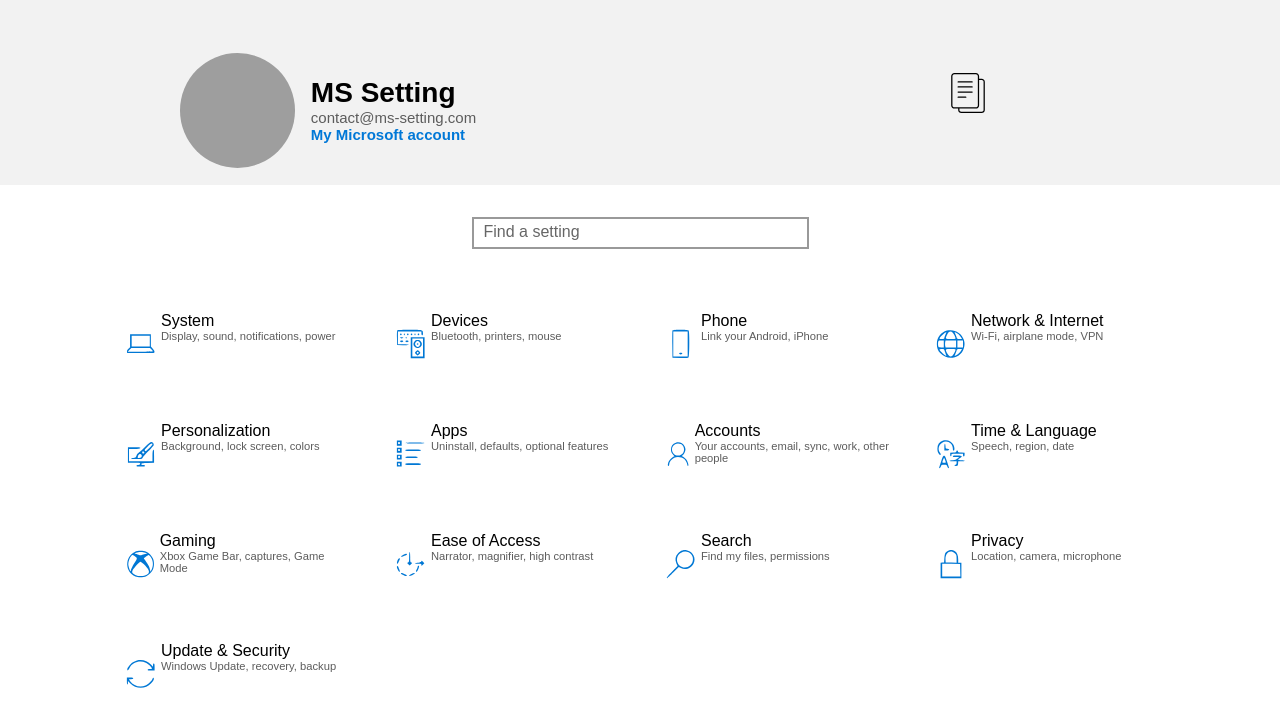
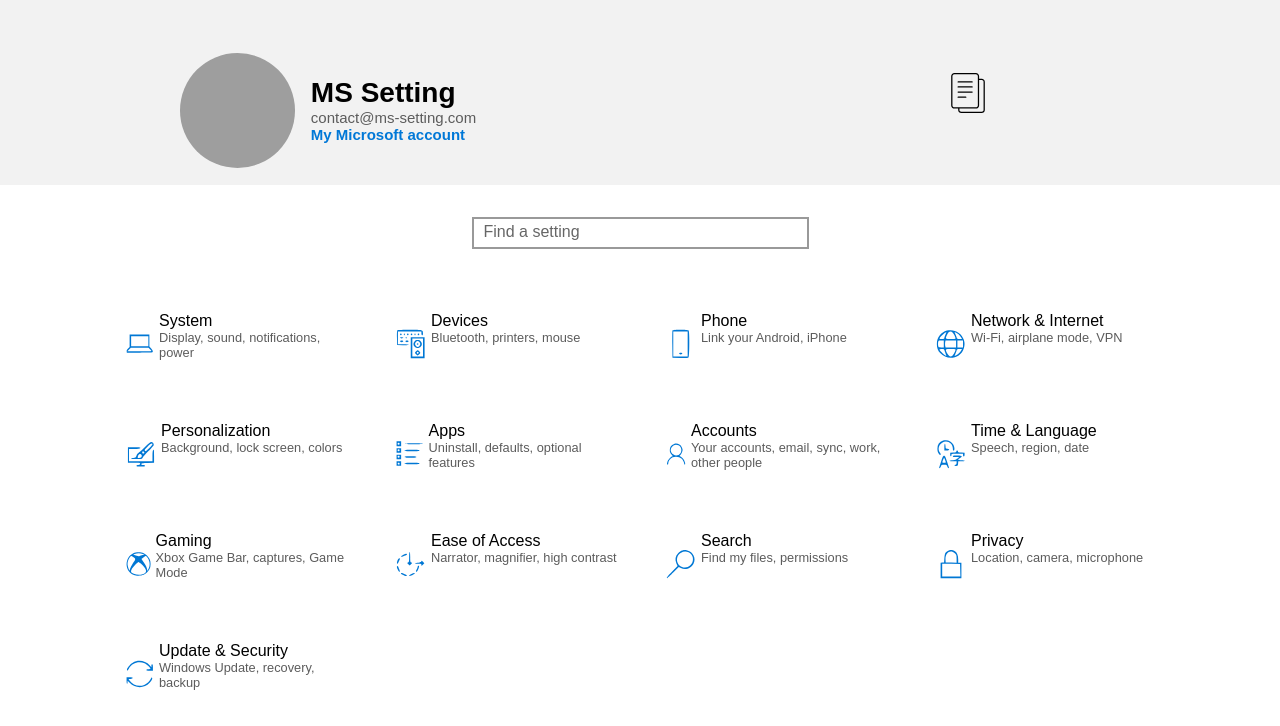
Before and after one commit to erwanvivien/ms-setting, a Next.js app: page / in a window 1280 px wide. Shown: the top 726 px of the page. Built offline with nearby package versions, Linux system fonts and the light colour scheme; grey boxes are pictures that could not be loaded.

Commit message:
fix: lighthouse issues

```diff
--- a/pages/_document.tsx
+++ b/pages/_document.tsx
@@ -8,7 +8,7 @@
 } from "next/document";
 
 const MyDocument = (props: DocumentProps) => (
-  <Html>
+  <Html lang="en">
     <Head>
       <meta charSet="utf-8" />
 
--- a/styles/Home.module.css
+++ b/styles/Home.module.css
@@ -201,6 +201,6 @@
 }
 
 .category_description {
-  font-size: 0.7em;
+  font-size: 0.8em;
   color: var(--category-description-color);
 }
```
